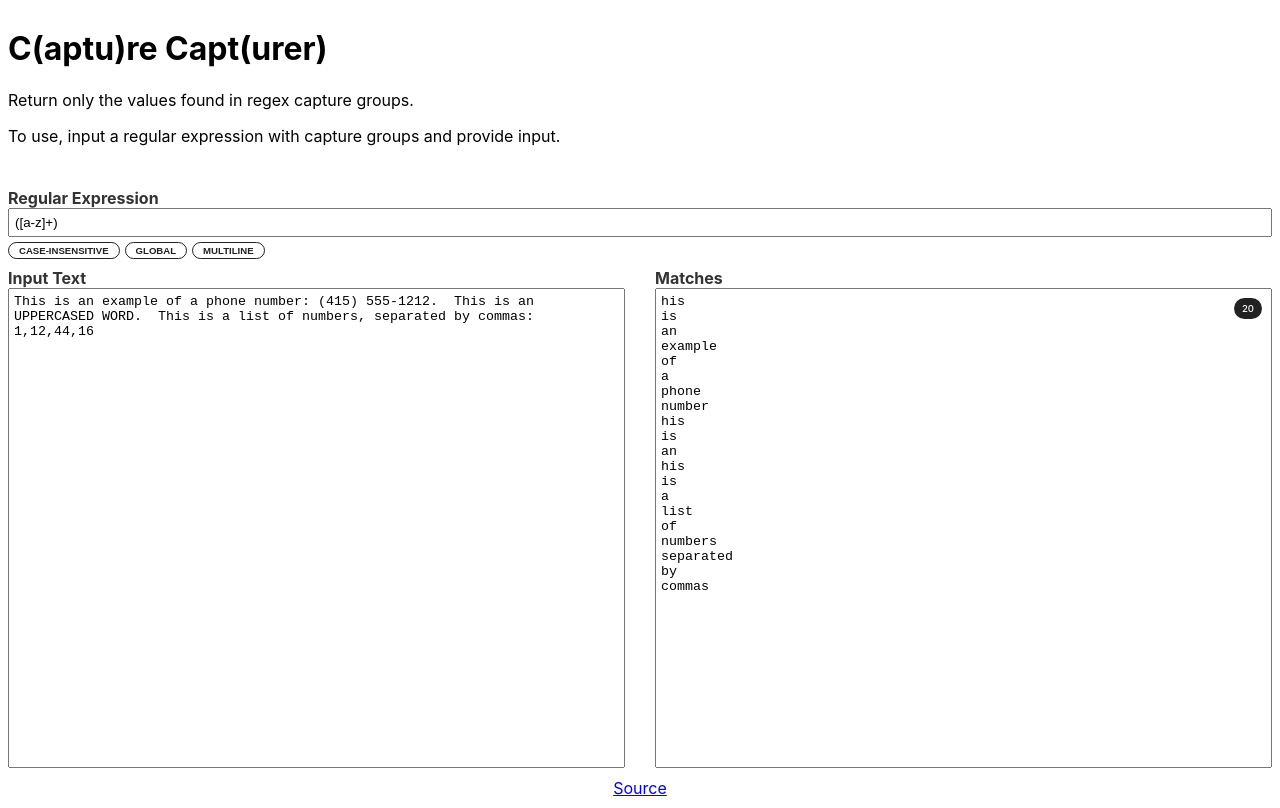
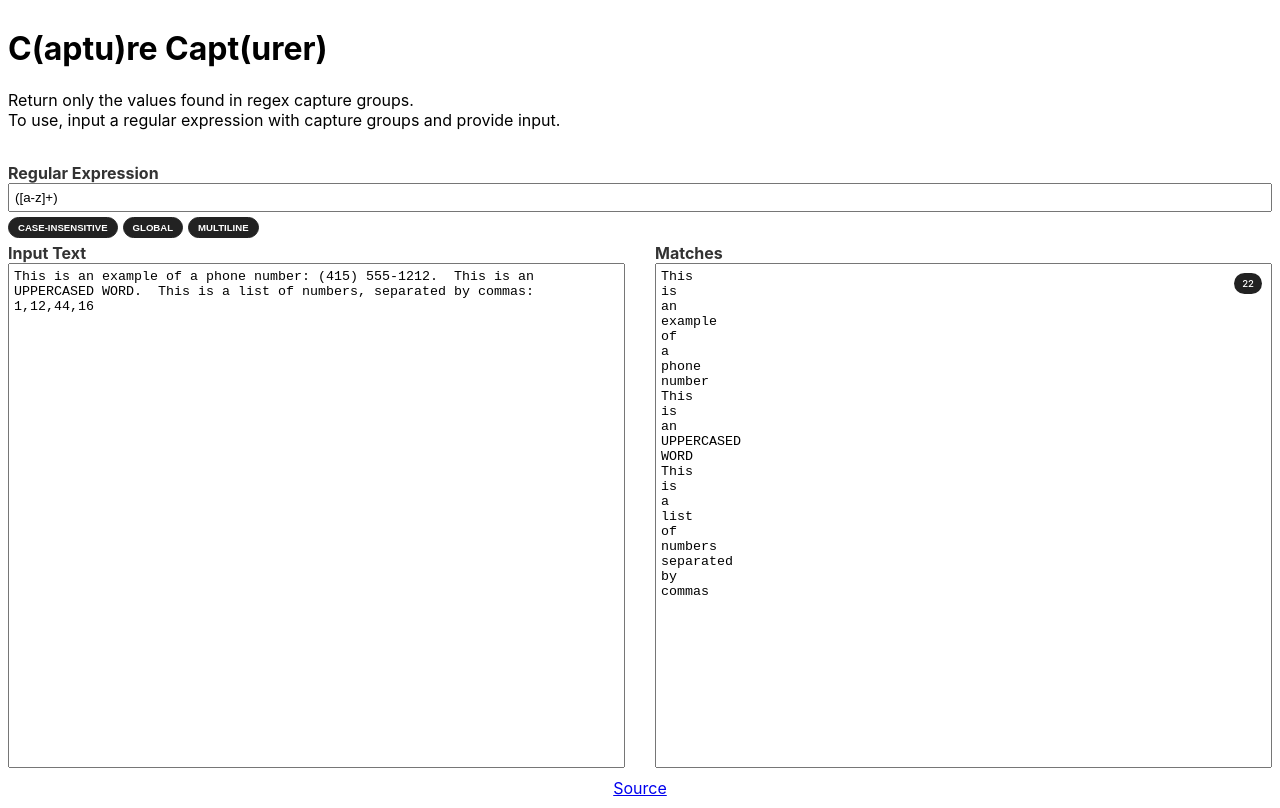
Before and after one commit to Meandmybadself/capturer, a React (Vite) app: page / in a window 1280 px wide. Built offline with nearby package versions, Linux system fonts and the light colour scheme.

Commit message:
Adds flags

```diff
--- a/src/app.tsx
+++ b/src/app.tsx
@@ -2,12 +2,12 @@ import React, { useCallback, useEffect, useState } from 'react'
 import { useLocalStorage } from './hooks/useLocalStorage'
 import cn from 'classnames'
 import { useDebounce } from './hooks/useDebounce'
-import { xor } from 'lodash/xor'
+import xor from 'lodash/xor'
 
 const REGEXFLAG = {
-    GLOBAL: 'global',
-    CASEINSENSITIVE: 'caseinsensitive',
-    MULTILINE: 'multiline',
+    GLOBAL: 'g',
+    CASEINSENSITIVE: 'i',
+    MULTILINE: 'm',
 }
 
 function compute(computation, ...message) {
@@ -33,8 +33,8 @@ function compute(computation, ...message) {
     });
 }
 
-function getCaptureGroups({ regex, corpus }) {
-    const re = new RegExp(regex, 'gm')
+function getCaptureGroups({ regex, corpus, regexFlags }) {
+    const re = new RegExp(regex, regexFlags.join(''));
 
     let output = ""
     let matches
@@ -56,7 +56,7 @@ const App: React.FunctionComponent = () => {
     const [output, setOutput] = useState<string>('')
     const [matchCount, setMatchCount] = useState<number>(0)
     const [regexClassname, setRegexClassname] = useState('')
-    const [regexFlags, setRegexFlags] = useState([])
+    const [regexFlags, setRegexFlags] = useLocalStorage('regexflags', ['g', 'i', 'm'])
 
     const toggleRegexFlag = useCallback((flag) => {
         let newRegexFlags = xor(regexFlags, [flag])
@@ -64,27 +64,29 @@ const App: React.FunctionComponent = () => {
     }, [regexFlags])
 
     const computeRegex = useCallback(async () => {
-        const data: any = await compute(getCaptureGroups, { regex: debouncedRegex, corpus: debouncedCorpus })
+        const data: any = await compute(getCaptureGroups, { regex: debouncedRegex, corpus: debouncedCorpus, regexFlags })
         setOutput(data.output)
         setMatchCount(data.matchCount)
-    }, [debouncedRegex, debouncedCorpus])
+    }, [debouncedRegex, debouncedCorpus, regexFlags])
 
     useEffect(() => {
         try {
-            new RegExp(regex, 'gm')
+            new RegExp(regex, regexFlags.join(''))
             computeRegex()
             setRegexClassname('')
         } catch (e) {
             console.log('invalid regex')
             setRegexClassname('invalid')
         }
-    }, [debouncedCorpus, debouncedRegex])
+    }, [debouncedCorpus, debouncedRegex, regexFlags])
 
     return (<div id='app'>
         <header>
             <h1>C(aptu)re Capt(urer)</h1>
-            <p>Return only the values found in regex capture groups.</p>
-            <p>To use, input a regular expression with capture groups and provide input.</p>
+            <p>
+                Return only the values found in regex capture groups.<br />
+                To use, input a regular expression with capture groups and provide input.
+            </p>
         </header>
         <div id='regex'>
             <label>
--- a/src/index.scss
+++ b/src/index.scss
@@ -33,9 +33,8 @@ div#app {
         sans-serif;
     -webkit-font-smoothing: antialiased;
     -moz-osx-font-smoothing: grayscale;
-
     display: grid;
-    grid-template-rows: 150px 50px 1fr 30px;
+    grid-template-rows: 125px 50px 1fr 30px;
     grid-template-columns: repeat(2, 1fr);
     grid-gap: 30px;
     input,
@@ -50,9 +49,15 @@ div#app {
         text-transform: uppercase;
         font-weight: 700;
         border-radius: 20px;
-        padding: 2px 10px;
+        padding: 4px 9px;
         font-size: 0.6em;
         margin: 5px 5px 0px 0;
+        transition: background 0.3s ease-in-out, color 0.3s ease-in-out;
+        cursor: pointer;
+        &.active {
+            background-color: #222;
+            color: white;
+        }
     }
     input {
         &:focus {
```
